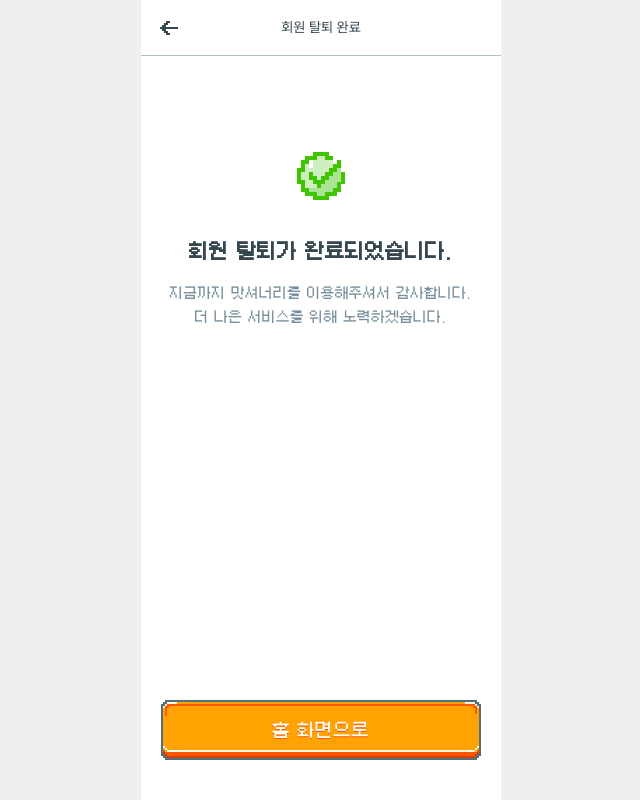
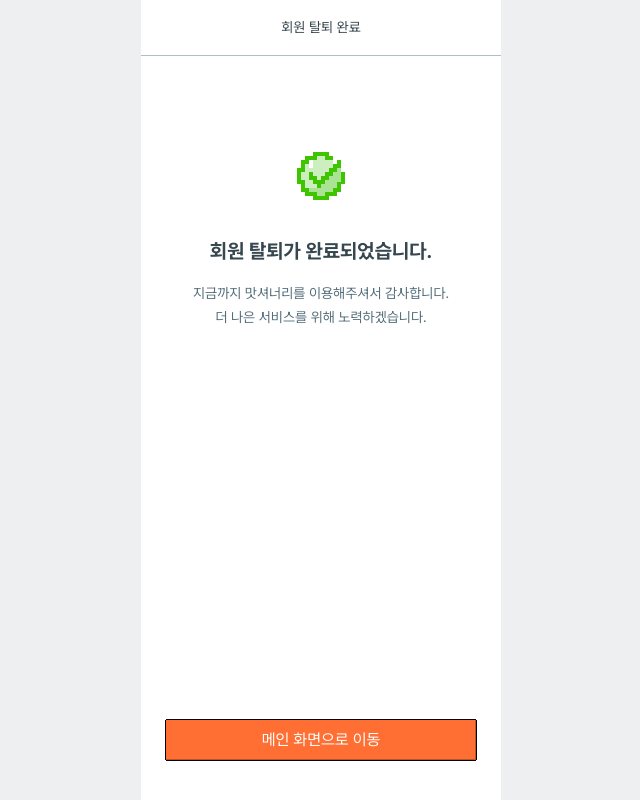
Before and after one commit to bside-4team/4team-client, a Next.js app: page /mypage/user/manage-info/exit/success in a window 1280 px wide. Shown: the whole page, without its empty margins (319-959 px from the left). Built offline with nearby package versions, Linux system fonts and the light colour scheme; no server answers.

Commit message:
feat : 회원 탈퇴 완료 UI 변경 완료

```diff
--- a/src/app/mypage/user/manage-info/exit/success/page.tsx
+++ b/src/app/mypage/user/manage-info/exit/success/page.tsx
@@ -2,7 +2,7 @@
 
 import * as S from '@/app/sign-up/components/complete/page.styled';
 import COMPLETE from '@/assets/logo/complete.svg';
-import MainButton from '@/components/Button/MainButton';
+import DefaultButton from '@/components/Button/DefaultButton';
 import CHeader from '@/components/c-header';
 import { useRouter } from 'next/navigation';
 
@@ -11,20 +11,22 @@ export default function MyPageUserExitSuccess() {
 
   return (
     <>
-      <CHeader title="회원 탈퇴 완료" />
+      <CHeader title="회원 탈퇴 완료" noBackBtn />
 
       <S.Wrapper>
         <COMPLETE />
 
-        <S.Title>회원 탈퇴가 완료되었습니다.</S.Title>
-        <S.SubTitle>
+        <div className="title2 mt-5 font-bold leading-[150%]">회원 탈퇴가 완료되었습니다.</div>
+        <p className="body2 my-4 mb-[100px] leading-[170%] text-neutral-bg60">
           지금까지 맛셔너리를 이용해주셔서 감사합니다. <br />더 나은 서비스를 위해 노력하겠습니다.
-        </S.SubTitle>
+        </p>
+      </S.Wrapper>
 
-        <S.NextButtonWrapper>
-          <MainButton type="button" btnText="홈 화면으로" onClick={() => push('/')} />
-        </S.NextButtonWrapper>
-      </S.Wrapper>
+      <footer className="fixed bottom-[30px] w-[360px] px-25 pb-10 pt-5 mobile:w-full">
+        <DefaultButton bgColor="orange" customStyle="flex w-full py-[12px] px-[16px] mt-6" onClick={() => push('/')}>
+          <span className="!font-pretendard text-white">메인 화면으로 이동</span>
+        </DefaultButton>
+      </footer>
     </>
   );
 }
```
